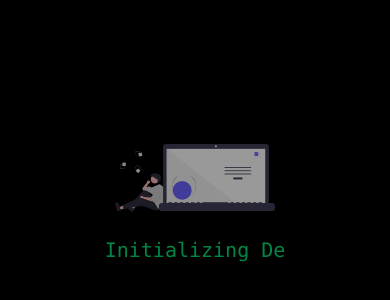
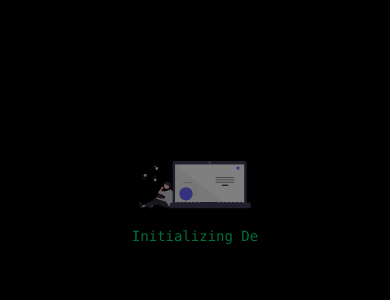
Before and after one commit to Mithlesh-15/dev-odyssey-interactive-story, a React (Vite) app: page / in a window 390 px wide. Shown: the part 218-518 px from the top of the page. Built offline with nearby package versions, Linux system fonts and the light colour scheme.

Commit message:
make loading page responsive

```diff
--- a/src/components/LoadingScreen.jsx
+++ b/src/components/LoadingScreen.jsx
@@ -17,7 +17,6 @@ export default function LoadingScreen({ onFinish }) {
     "Initializing Developer Journey..."
   ];
 
-  // ✅ Typing function (fixed)
   const typeText = (text) => {
     return new Promise((resolve) => {
       let i = 0;
@@ -33,7 +32,7 @@ export default function LoadingScreen({ onFinish }) {
 
         if (i === text.length) {
           clearInterval(typingRef.current);
-          setTimeout(resolve, 800); // pause after typing
+          setTimeout(resolve, 800);
         }
       }, 35);
     });
@@ -44,44 +43,36 @@ export default function LoadingScreen({ onFinish }) {
     hasRun.current = true;
 
     const runAnimation = async () => {
-      // Fade in
       gsap.fromTo(containerRef.current,
         { opacity: 0 },
         { opacity: 1, duration: 1 }
       );
 
-      // Character appears
       gsap.fromTo(
         characterRef.current,
         { y: 60, opacity: 0 },
         { y: 0, opacity: 1, duration: 1 }
       );
 
-      // Wait for intro
       await new Promise((res) => setTimeout(res, 1500));
 
-      // ✅ Show messages one by one
       for (let msg of messages) {
         await typeText(msg);
       }
 
-      // Fade out character + text
       gsap.to([characterRef.current, textRef.current], {
         opacity: 0,
         duration: 0.5
       });
 
-      // Show video
       gsap.to(videoRef.current, {
         opacity: 1,
         duration: 1,
         onStart: () => videoRef.current.play(),
       });
 
-      // Video duration
       await new Promise((res) => setTimeout(res, 3000));
 
-      // Fade out everything
       gsap.to(containerRef.current, {
         opacity: 0,
         duration: 1,
@@ -91,7 +82,6 @@ export default function LoadingScreen({ onFinish }) {
 
     runAnimation();
 
-    // cleanup
     return () => {
       if (typingRef.current) clearInterval(typingRef.current);
     };
@@ -100,20 +90,23 @@ export default function LoadingScreen({ onFinish }) {
   return (
     <div
       ref={containerRef}
-      className="fixed inset-0 bg-black flex items-center justify-center z-[9999]"
+      className="fixed inset-0 bg-black flex items-center justify-center z-[9999] overflow-hidden"
     >
-      {/* Character */}
-      <div className="absolute flex flex-col items-center text-center">
+      {/* Character Section */}
+      <div className="absolute flex flex-col items-center text-center px-4 sm:px-6 md:px-0 max-w-[90%] sm:max-w-[80%] md:max-w-none">
+
         <img
           ref={characterRef}
           src="/character.svg"
           alt="thinking developer"
-          className="w-40 md:w-64"
+          className="w-28 sm:w-36 md:w-48 lg:w-64 max-w-full h-auto"
         />
 
         <h1
           ref={textRef}
-          className="text-green-400 text-xl md:text-3xl font-mono mt-6"
+          className="text-green-400 font-mono mt-4 sm:mt-5 md:mt-6
+                     text-sm sm:text-lg md:text-2xl lg:text-3xl
+                     leading-relaxed break-words"
         >
           <span className="animate-pulse ml-1">|</span>
         </h1>
@@ -122,7 +115,7 @@ export default function LoadingScreen({ onFinish }) {
       {/* Video */}
       <video
         ref={videoRef}
-        className="absolute w-full h-full object-cover opacity-0"
+        className="absolute inset-0 w-full h-full object-cover opacity-0"
         muted
         playsInline
       >
@@ -130,7 +123,7 @@ export default function LoadingScreen({ onFinish }) {
       </video>
 
       {/* Overlay */}
-      <div className="absolute inset-0 bg-black/40"></div>
+      <div className="absolute inset-0 bg-black/50"></div>
     </div>
   );
 }
```
